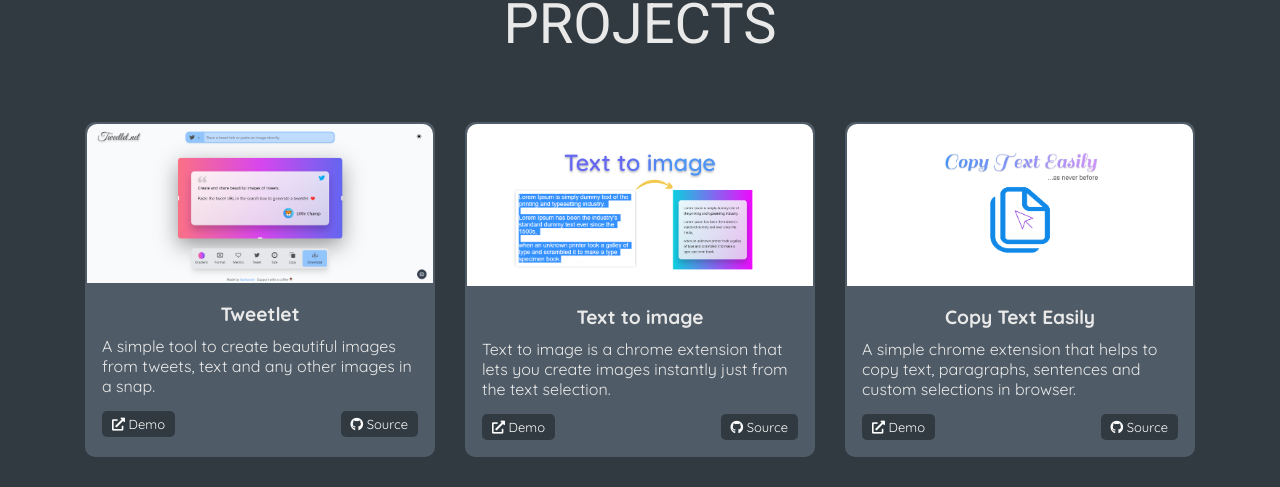
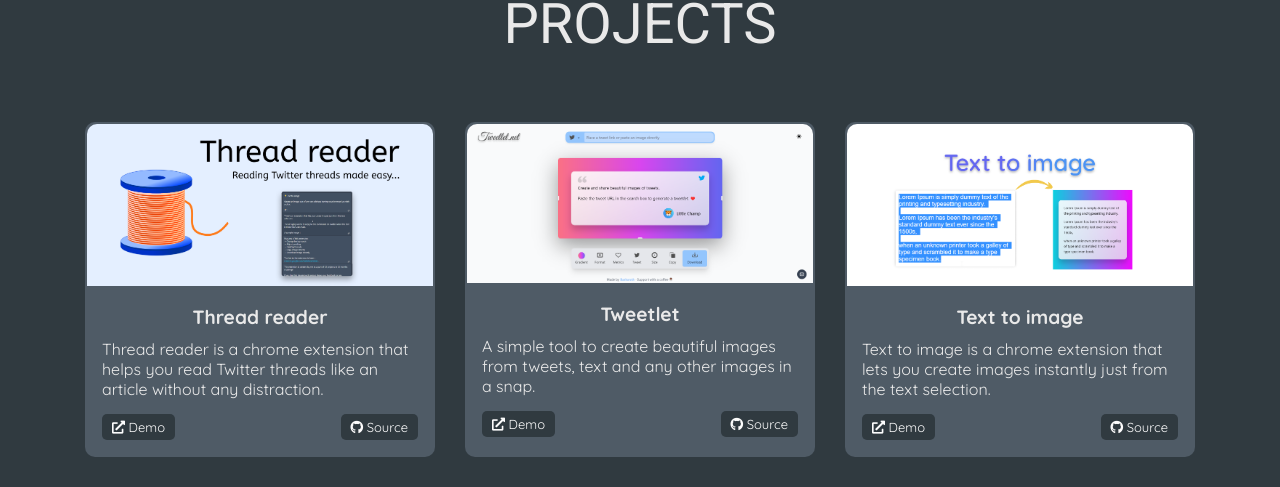
Before and after one commit to Basharath/Basharath.github.io, a React (Create React App) app: page / in a window 1280 px wide. Shown: the part 1719-2206 px from the top of the page. Built offline with nearby package versions, Linux system fonts and the light colour scheme; the HTML template or start-up script is replaced by a standard one.

Commit message:
Adds thread reader extension to the projects

```diff
--- a/package.json
+++ b/package.json
@@ -40,6 +40,6 @@
   },
   "devDependencies": {
     "gh-pages": "^3.1.0",
-    "node-sass": "^7.0.0"
+    "sass": "^1.52.3"
   }
 }
--- a/src/data.js
+++ b/src/data.js
@@ -16,8 +16,18 @@
 import colorChanger from './assets/color-changer.png';
 import tweetlet from './assets/tweetlet.png';
 import textImage from './assets/text-image.png';
+import threadReader from './assets/thread-reader.png';
 
 const projects = [
+  {
+    image: threadReader,
+    title: 'Thread reader',
+    description:
+      'Thread reader is a chrome extension that helps you read Twitter threads like an article without any distraction.',
+    demoUrl:
+      'https://chrome.google.com/webstore/detail/thread-reader/hjepbdajiiflfinpefagdanephmgajnh',
+    git: 'https://devapt.com/',
+  },
   {
     image: tweetlet,
     title: 'Tweetlet',
@@ -31,7 +41,8 @@
     title: 'Text to image',
     description:
       'Text to image is a chrome extension that lets you create images instantly just from the text selection.',
-    demoUrl: 'https://chrome.google.com/webstore/detail/text-to-image/nkljaohokglebeljcgchmehnhdieakda',
+    demoUrl:
+      'https://chrome.google.com/webstore/detail/text-to-image/nkljaohokglebeljcgchmehnhdieakda',
     git: 'https://devapt.com/',
   },
   {
```
Also changed, not shown: src/assets/thread-reader.png (added), 1 other file (tests, documents, lock files or other folders).
